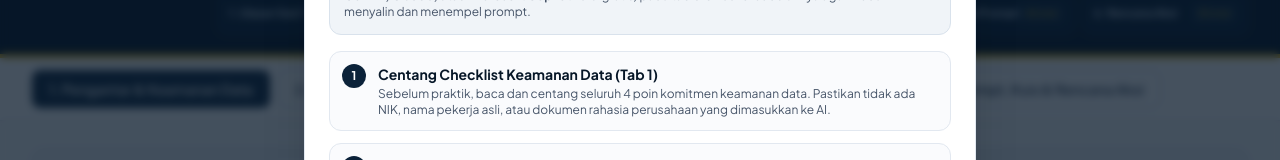
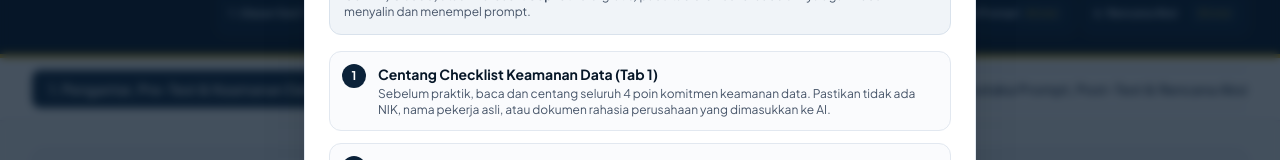
Before and after one commit to Mubs029/portal-ai-disnakertrans-malut, a plain HTML site: page index.html in a window 1280 px wide. Shown: the part 213-373 px from the top of the page. Drawn offline with nearby package versions, Linux system fonts and the light colour scheme.

Commit message:
Selaraskan label Tab 5 menjadi Post-Test

```diff
--- a/index.html
+++ b/index.html
@@ -86,11 +86,11 @@
   <nav class="sticky top-0 z-30 bg-white/95 backdrop-blur border-b border-slate-200 shadow-sm no-print">
     <div class="max-w-7xl mx-auto px-4 sm:px-6 lg:px-8">
       <div class="flex overflow-x-auto gap-2 py-3">
-        <button onclick="switchTab('tab-1')" id="btn-tab-1" class="tab-btn active whitespace-nowrap px-4 py-2 rounded-lg text-xs sm:text-sm font-semibold border border-slate-300 transition">1. Pengantar &amp; Keamanan Data</button>
+        <button onclick="switchTab('tab-1')" id="btn-tab-1" class="tab-btn active whitespace-nowrap px-4 py-2 rounded-lg text-xs sm:text-sm font-semibold border border-slate-300 transition">1. Pengantar, Pre-Test &amp; Keamanan Data</button>
         <button onclick="switchTab('tab-2')" id="btn-tab-2" class="tab-btn whitespace-nowrap px-4 py-2 rounded-lg text-xs sm:text-sm font-semibold border border-slate-300 text-slate-700 hover:bg-slate-100 transition">2. Penerapan AI (6 Bidang)</button>
         <button onclick="switchTab('tab-3')" id="btn-tab-3" class="tab-btn whitespace-nowrap px-4 py-2 rounded-lg text-xs sm:text-sm font-semibold border border-slate-300 text-slate-700 hover:bg-slate-100 transition">3. Lab Analisis Data</button>
         <button onclick="switchTab('tab-4')" id="btn-tab-4" class="tab-btn whitespace-nowrap px-4 py-2 rounded-lg text-xs sm:text-sm font-semibold border border-slate-300 text-slate-700 hover:bg-slate-100 transition">4. Studio LKJIP &amp; SAKIP</button>
-        <button onclick="switchTab('tab-5')" id="btn-tab-5" class="tab-btn whitespace-nowrap px-4 py-2 rounded-lg text-xs sm:text-sm font-semibold border border-slate-300 text-slate-700 hover:bg-slate-100 transition">5. Pustaka Prompt, Kuis &amp; Rencana Aksi</button>
+        <button onclick="switchTab('tab-5')" id="btn-tab-5" class="tab-btn whitespace-nowrap px-4 py-2 rounded-lg text-xs sm:text-sm font-semibold border border-slate-300 text-slate-700 hover:bg-slate-100 transition">5. Pustaka Prompt, Post-Test &amp; Rencana Aksi</button>
       </div>
     </div>
   </nav>
```
